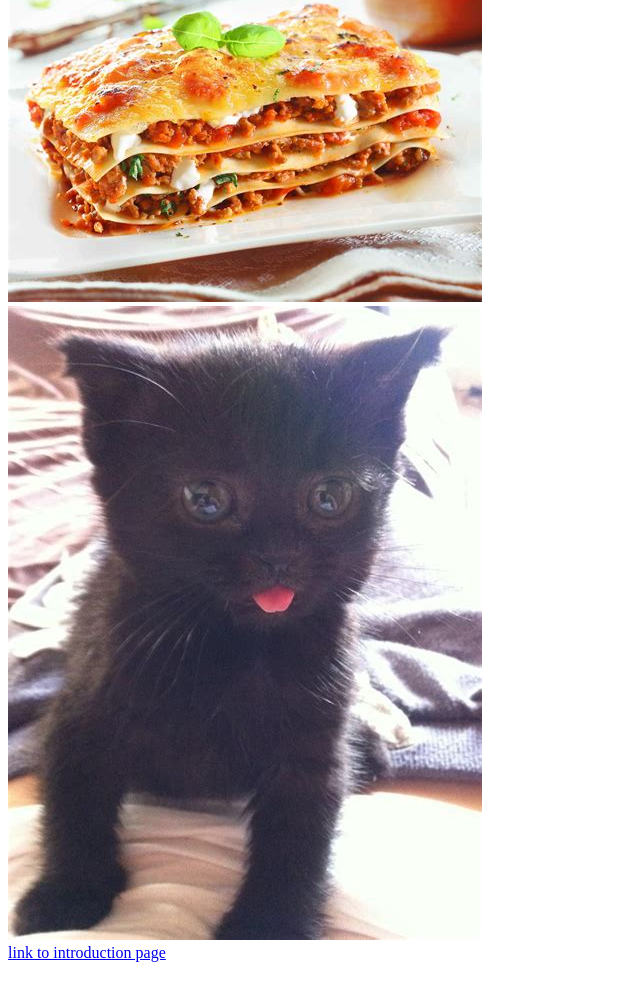
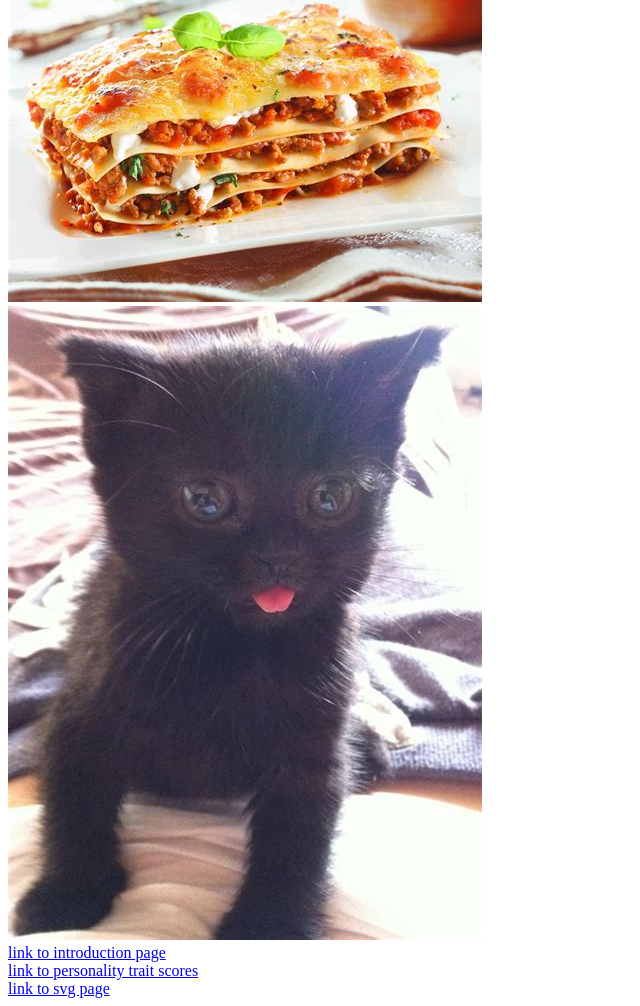
Before and after one commit to AnneJetton/AnneJetton.github.io, a plain HTML site: page index.html in a window 1280 px wide. Shown: the part 390-1396 px from the top of the page, without its empty margins (0-640 px from the left). Before the commit the page ends 1360 px from the top, so only its background shows below. Drawn offline with Linux system fonts and the light colour scheme.

Commit message:
Assn2 commit 2

```diff
--- a/index.html
+++ b/index.html
@@ -28,5 +28,10 @@
 	<img src="blackcat.jpg" alt="wasn't able to display" />
 	<div>
 	<a href="introduction.html">link to introduction page</a>
+	<div>
+	<a href="big5.html">link to personality trait scores</a>
+	<div>
+	<a href="svg.html">link to svg page</a>
+	<div>
 </body>
 </html>
```
